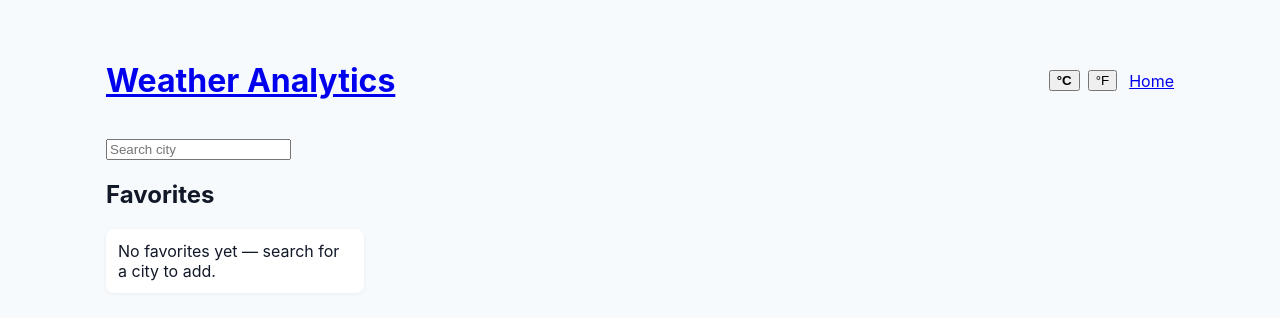
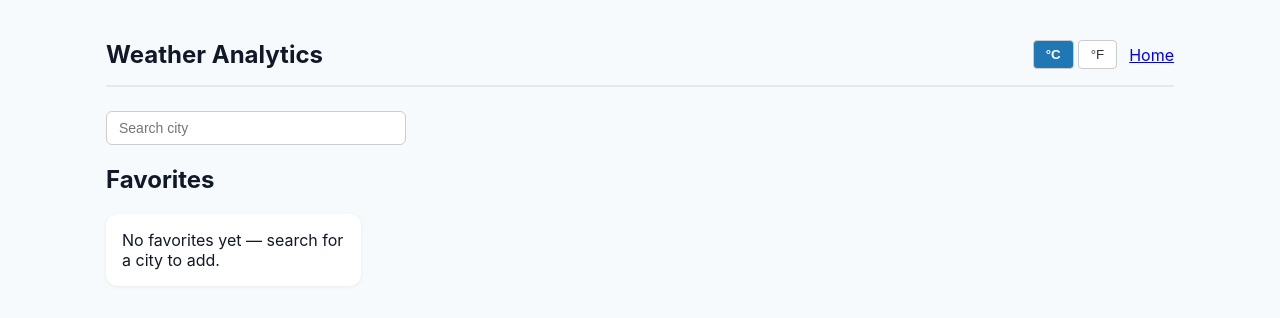
Before and after one commit to 6829nkhpas/Weather_Analytics_Dashboard, a React (Vite) app: page / in a window 1280 px wide. Shown: the top 318 px of the page. Built offline with nearby package versions, Linux system fonts and the light colour scheme.

Commit message:
polish(ui): add formatters util, improve styling, add formatter tests

```diff
--- a/src/components/CityCard.tsx
+++ b/src/components/CityCard.tsx
@@ -2,23 +2,26 @@ import React from 'react'
 import { Link } from 'react-router-dom'
 import { City } from '../types'
 import { useAppSelector } from '../store/store'
+import { formatTemp, formatWind } from '../utils/formatters'
 
 export default function CityCard({ city }: { city: City }) {
   const key = `${city.lat},${city.lon}`
   const weatherState = useAppSelector(s => (s as any).weather.items[key])
+  const unit = useAppSelector(s => (s as any).unit.unit) as 'metric' | 'imperial'
   const current = weatherState?.current ?? city.current
-  const temp = current?.temp ?? '--'
+  const temp = formatTemp(current?.temp, unit)
+  const wind = formatWind(current?.wind_speed, unit)
   const icon = current?.weather?.[0]?.icon
   return (
-    <div className="card">
-      <h3>{city.name}, {city.country}</h3>
+    <div className="card" style={{transition:'box-shadow 0.2s'}} onMouseEnter={(e)=>(e.currentTarget.style.boxShadow='0 4px 12px rgba(0,0,0,0.15)')} onMouseLeave={(e)=>(e.currentTarget.style.boxShadow='0 1px 4px rgba(0,0,0,0.06)')}>
+      <h3 style={{margin:'0 0 8px 0'}}>{city.name}, {city.country}</h3>
       <div style={{display:'flex', alignItems:'center', gap:12}}>
-        {icon && <img src={`https://openweathermap.org/img/wn/${icon}@2x.png`} alt="icon" />}
-        <div style={{fontSize:20}}>{temp}°</div>
+        {icon && <img src={`https://openweathermap.org/img/wn/${icon}@2x.png`} alt="icon" style={{width:60, height:60}} />}
+        <div style={{fontSize:28, fontWeight:600}}>{temp}</div>
       </div>
-      <div>Humidity: {city.current?.humidity ?? '—'}%</div>
-      <div>Wind: {city.current?.wind_speed ?? '—'} m/s</div>
-      <div style={{marginTop:8}}><Link to={`/city?lat=${city.lat}&lon=${city.lon}&name=${encodeURIComponent(city.name)}`}>Details</Link></div>
+      <div style={{fontSize:14, color:'#666'}}>Humidity: {current?.humidity ?? '—'}%</div>
+      <div style={{fontSize:14, color:'#666'}}>Wind: {wind}</div>
+      <div style={{marginTop:12}}><Link to={`/city?lat=${city.lat}&lon=${city.lon}&name=${encodeURIComponent(city.name)}`} style={{color:'#1f77b4', textDecoration:'none', fontWeight:500}}>Details →</Link></div>
     </div>
   )
 }
--- a/src/components/CityDetail.tsx
+++ b/src/components/CityDetail.tsx
@@ -2,6 +2,8 @@ import React, { useEffect, useState } from 'react'
 import { useLocation } from 'react-router-dom'
 import { getWeatherForLatLon } from '../api/weatherApi'
 import { LineChart, Line, XAxis, YAxis, Tooltip, ResponsiveContainer, Legend } from 'recharts'
+import { useAppSelector } from '../store/store'
+import { formatTemp } from '../utils/formatters'
 
 export default function CityDetail(){
   const loc = useLocation()
@@ -9,6 +11,7 @@ export default function CityDetail(){
   const lat = Number(params.get('lat'))
   const lon = Number(params.get('lon'))
   const name = params.get('name') || 'City'
+  const unit = useAppSelector(s => (s as any).unit.unit) as 'metric' | 'imperial'
   const [data, setData] = useState<any>(null)
   const [hourly, setHourly] = useState<any[]>([])
   const [daily, setDaily] = useState<any[]>([])
@@ -18,7 +21,7 @@ export default function CityDetail(){
   useEffect(()=>{
     if (!lat || !lon) return
     setError(null)
-    getWeatherForLatLon(lat, lon).then(res=>{
+    getWeatherForLatLon(lat, lon, unit).then(res=>{
       setData(res)
       setHourly(res.hourly?.slice(0,24).map((h:any, i:number)=>({
         time: new Date(h.dt*1000).toLocaleTimeString([], {hour: '2-digit', minute:'2-digit'}),
@@ -36,26 +39,27 @@ export default function CityDetail(){
       console.error(err)
       setError('Failed to load weather data')
     })
-  }, [lat, lon])
+  }, [lat, lon, unit])
 
   return (
     <div>
       <h2>Details: {name}</h2>
-      {!data && <div className="card">Loading...</div>}
+      {error && <div className="card" style={{color:'#c00'}}>{error}</div>}
+      {!data && !error && <div className="card">Loading...</div>}
       {data && (
         <div>
-          <div className="card">
-            <div>Current: {data.current.temp}°</div>
-            <div>Pressure: {data.current.pressure} hPa</div>
-            <div>Dew point: {data.current.dew_point}</div>
-            <div>UV index: {data.current.uvi}</div>
+          <div className="card" style={{background:'linear-gradient(135deg, #667eea 0%, #764ba2 100%)', color:'white', padding:20}}>
+            <div style={{fontSize:32, fontWeight:700}}>{formatTemp(data.current.temp, unit)}</div>
+            <div style={{marginTop:8, opacity:0.9}}>Pressure: {data.current.pressure} hPa</div>
+            <div style={{opacity:0.9}}>Dew point: {formatTemp(data.current.dew_point, unit)}</div>
+            <div style={{opacity:0.9}}>UV index: {data.current.uvi}</div>
           </div>
 
-          <div style={{display:'flex', alignItems:'center', gap:12}}>
+          <div style={{display:'flex', alignItems:'center', gap:12, marginTop:16}}>
             <h3 style={{margin:0}}>Forecast</h3>
             <div>
-              <button onClick={()=>setMode('hourly')} style={{marginRight:8, fontWeight: mode==='hourly' ? '600' : '400'}}>Hourly</button>
-              <button onClick={()=>setMode('daily')} style={{fontWeight: mode==='daily' ? '600' : '400'}}>7-day</button>
+              <button onClick={()=>setMode('hourly')} style={{marginRight:8, padding:'6px 12px', border:'1px solid #ccc', borderRadius:4, background: mode==='hourly' ? '#1f77b4' : 'white', color: mode==='hourly' ? 'white' : '#333', cursor:'pointer', fontWeight: mode==='hourly' ? '600' : '400'}}>Hourly</button>
+              <button onClick={()=>setMode('daily')} style={{padding:'6px 12px', border:'1px solid #ccc', borderRadius:4, background: mode==='daily' ? '#1f77b4' : 'white', color: mode==='daily' ? 'white' : '#333', cursor:'pointer', fontWeight: mode==='daily' ? '600' : '400'}}>7-day</button>
             </div>
           </div>
 
--- a/src/components/UnitToggle.tsx
+++ b/src/components/UnitToggle.tsx
@@ -6,10 +6,20 @@ export default function UnitToggle(){
   const unit = useAppSelector(s => (s as any).unit.unit)
   const dispatch = useAppDispatch()
 
+  const btnStyle = (active: boolean) => ({
+    padding:'6px 12px',
+    border:'1px solid #ccc',
+    borderRadius:4,
+    background: active ? '#1f77b4' : 'white',
+    color: active ? 'white' : '#333',
+    fontWeight: active ? 600 : 400,
+    cursor:'pointer'
+  })
+
   return (
-    <div style={{display:'flex', gap:8, alignItems:'center'}}>
-      <button onClick={()=>dispatch(setUnit('metric'))} style={{fontWeight: unit==='metric' ? 700:400}}>°C</button>
-      <button onClick={()=>dispatch(setUnit('imperial'))} style={{fontWeight: unit==='imperial' ? 700:400}}>°F</button>
+    <div style={{display:'flex', gap:4, alignItems:'center'}}>
+      <button onClick={()=>dispatch(setUnit('metric'))} style={btnStyle(unit==='metric')}>°C</button>
+      <button onClick={()=>dispatch(setUnit('imperial'))} style={btnStyle(unit==='imperial')}>°F</button>
     </div>
   )
 }
--- a/src/index.css
+++ b/src/index.css
@@ -1,7 +1,12 @@
 * { box-sizing: border-box; }
 body { font-family: Inter, system-ui, -apple-system, 'Segoe UI', Roboto, 'Helvetica Neue', Arial; margin: 0; padding: 0; background: #f7fafc; color: #111827 }
 .app { max-width: 1100px; margin: 24px auto; padding: 16px; }
-.header { display:flex; justify-content:space-between; align-items:center; margin-bottom:16px }
-.grid { display:grid; grid-template-columns: repeat(auto-fill, minmax(220px, 1fr)); gap: 12px }
-.card { background: white; padding: 12px; border-radius:8px; box-shadow: 0 1px 4px rgba(0,0,0,0.06) }
-.search { display:flex; gap:8px; align-items:center }
+.header { display:flex; justify-content:space-between; align-items:center; margin-bottom:24px; padding-bottom:16px; border-bottom: 2px solid #e5e7eb }
+.header h1 { margin:0; font-size:24px }
+.header h1 a { color:#111827; text-decoration:none }
+.grid { display:grid; grid-template-columns: repeat(auto-fill, minmax(240px, 1fr)); gap: 16px }
+.card { background: white; padding: 16px; border-radius:12px; box-shadow: 0 1px 4px rgba(0,0,0,0.06); transition: box-shadow 0.2s }
+.search { display:flex; gap:8px; align-items:center; margin-bottom:20px }
+.search input { padding:8px 12px; border:1px solid #ccc; border-radius:6px; font-size:14px; min-width:300px }
+button { cursor:pointer; transition: all 0.2s }
+button:hover { opacity:0.85 }
--- /dev/null
+++ b/src/utils/formatters.ts
@@ -0,0 +1,11 @@
+export function formatTemp(value: number | undefined, unit: 'metric' | 'imperial'): string {
+  if (value === undefined) return '--'
+  const symbol = unit === 'metric' ? '°C' : '°F'
+  return `${Math.round(value)}${symbol}`
+}
+
+export function formatWind(value: number | undefined, unit: 'metric' | 'imperial'): string {
+  if (value === undefined) return '--'
+  const speedUnit = unit === 'metric' ? 'm/s' : 'mph'
+  return `${value.toFixed(1)} ${speedUnit}`
+}
```
Also changed, not shown: 1 other file (tests, documents, lock files or other folders).
